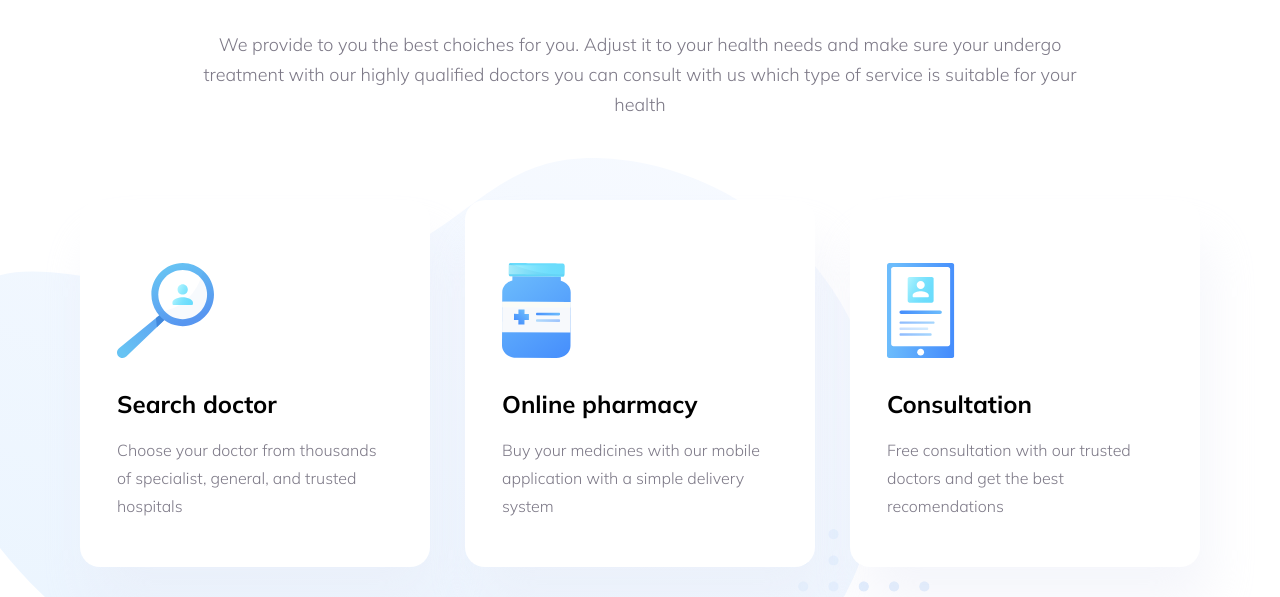
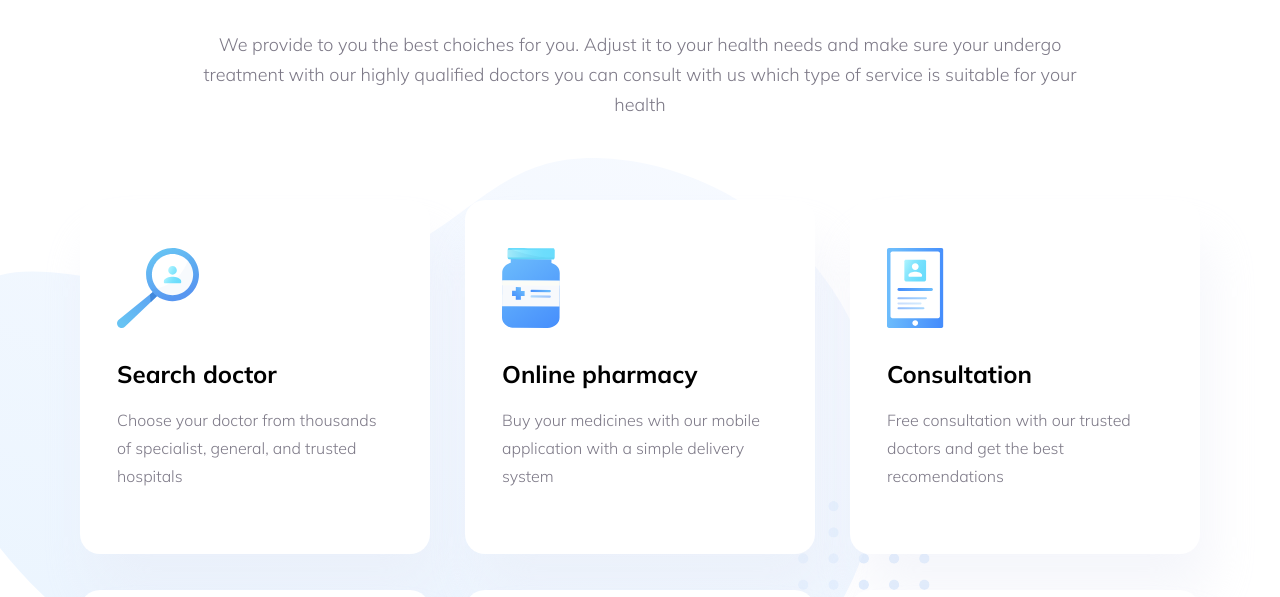
Before and after one commit to anna-one/backqround-img, a plain HTML site: page index.html in a window 1280 px wide. Shown: the part 128-725 px from the top of the page. Drawn offline with Linux system fonts and the light colour scheme.

Commit message:
fix flex grow

```diff
--- a/style.css
+++ b/style.css
@@ -55,8 +55,11 @@ h2::after {
 .container{
 
     width: 1120px;
+    min-height: 780px;
 
     margin: 80px auto;
+    display: flex;
+    flex-grow: 1;
 
 }
 
@@ -70,9 +73,10 @@ ul{
 
 li{
     width: 350px;
+    height: 354px;
 
     background-color: #fff;
-    padding: 63px 52px 47px 37px;
+    padding: 48px 52px 47px 37px;
     border-radius: 20px;
     box-shadow: 10px 40px 50px rgba(229, 233, 246, 0.4);
     box-sizing: border-box;
@@ -80,11 +84,11 @@ li{
     display: flex;
     justify-content: space-between;
     flex-direction: column;
-    margin-bottom: 37px;
+
 
 }
 img{
-    height: 95px;
+    height: 80px;
     display: flex;
     justify-content: flex-start;
     flex-direction: column;
```
